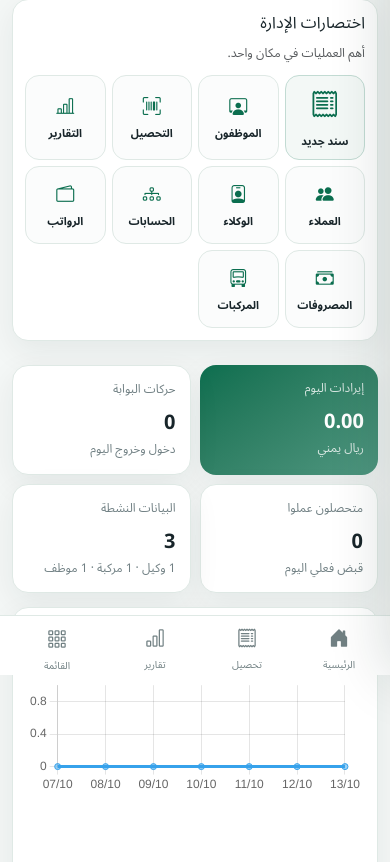
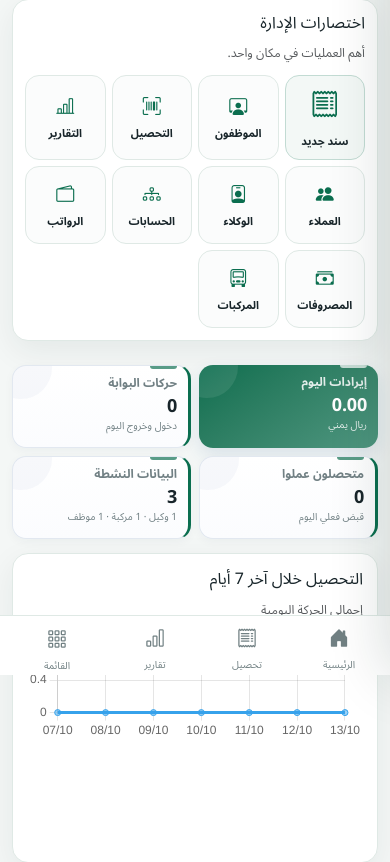
Before and after one commit to zydan25/kareem, a Flask app: page / in a window 390 px wide. Shown: the part 169-1031 px from the top of the page. Run offline with Flask 3, Linux system fonts and the light colour scheme; a user stored in the database is signed in; tables that the repository leaves empty hold one stand-in row (values such as "Sample post").

Commit message:
feat(ui): unify compact responsive statistic cards

```diff
--- /dev/null
+++ b/app/static/css/stat-cards.css
@@ -0,0 +1,263 @@
+/* Shared, responsive statistics-card component.
+   Existing dashboard/report/finance templates keep their data and markup;
+   this stylesheet provides one consistent visual system for every .stat-card. */
+
+.stat-grid {
+  align-items: stretch;
+  gap: 12px;
+}
+
+.stat-card,
+body.theme-water-pos .stat-card,
+body.theme-water-project .stat-card {
+  position: relative;
+  isolation: isolate;
+  min-width: 0;
+  min-height: 98px;
+  padding: 15px 16px 13px;
+  overflow: hidden;
+  border-radius: 17px;
+  box-shadow: 0 4px 13px rgba(24, 42, 68, .045);
+  transition: box-shadow .16s ease, transform .16s ease;
+}
+
+.stat-card:not(.primary),
+body.theme-water-pos .stat-card:not(.primary),
+body.theme-water-project .stat-card:not(.primary) {
+  border: 1px solid #e2e8f0;
+  border-inline-start: 3px solid var(--primary, #1d55d8);
+  background: linear-gradient(180deg, #fff 0%, #fbfcfe 100%);
+}
+
+.stat-card:not(.primary)::before {
+  content: "";
+  position: absolute;
+  inset-block-start: 0;
+  inset-inline-start: 15px;
+  width: 34px;
+  height: 3px;
+  border-radius: 0 0 4px 4px;
+  background: var(--primary, #1d55d8);
+  opacity: .68;
+  pointer-events: none;
+}
+
+.stat-card::after {
+  content: "";
+  position: absolute;
+  z-index: -1;
+  inset-block-start: -34px;
+  inset-inline-end: -27px;
+  width: 76px;
+  height: 76px;
+  border-radius: 50%;
+  background: rgba(72, 104, 153, .045);
+  pointer-events: none;
+}
+
+.stat-card.primary,
+body.theme-water-pos .stat-card.primary,
+body.theme-water-project .stat-card.primary {
+  border: 0;
+  box-shadow: 0 7px 18px rgba(24, 75, 138, .12);
+}
+
+.stat-card.primary::before {
+  content: "";
+  position: absolute;
+  inset-block-start: 0;
+  inset-inline-start: 15px;
+  width: 34px;
+  height: 3px;
+  border-radius: 0 0 4px 4px;
+  background: rgba(255, 255, 255, .72);
+  pointer-events: none;
+}
+
+.stat-card.primary::after {
+  background: rgba(255, 255, 255, .085);
+}
+
+.stat-card span,
+body.theme-water-pos .stat-card span,
+body.theme-water-project .stat-card span {
+  position: relative;
+  z-index: 1;
+  display: block;
+  max-width: 100%;
+  color: var(--muted, #718084);
+  font-size: var(--type-small, 12px);
+  font-weight: 800;
+  line-height: 1.4;
+  overflow-wrap: anywhere;
+}
+
+.stat-card strong,
+body.theme-water-pos .stat-card strong,
+body.theme-water-project .stat-card strong {
+  position: relative;
+  z-index: 1;
+  display: block;
+  max-width: 100%;
+  margin: 6px 0 2px;
+  font-size: calc(var(--type-stat-value, 20px) * 1.08);
+  font-weight: 900;
+  line-height: 1.2;
+  letter-spacing: -.2px;
+  font-variant-numeric: tabular-nums;
+  overflow-wrap: anywhere;
+}
+
+.stat-card small,
+body.theme-water-pos .stat-card small,
+body.theme-water-project .stat-card small {
+  position: relative;
+  z-index: 1;
+  display: block;
+  max-width: 100%;
+  color: var(--muted, #718084);
+  font-size: var(--type-label, 11px);
+  line-height: 1.4;
+  overflow-wrap: anywhere;
+}
+
+.stat-card.primary span,
+.stat-card.primary small,
+body.theme-water-pos .stat-card.primary span,
+body.theme-water-pos .stat-card.primary small,
+body.theme-water-project .stat-card.primary span,
+body.theme-water-project .stat-card.primary small {
+  color: rgba(255, 255, 255, .86);
+}
+
+body.theme-water-project .stat-card:not(.primary) {
+  border-color: #e2e8f0;
+  background: linear-gradient(180deg, #fff 0%, #fbfcff 100%);
+}
+
+body.theme-water-project .stat-card.primary {
+  box-shadow: 0 7px 18px rgba(29, 85, 216, .14);
+}
+
+body.theme-water-pos .stat-card.primary {
+  box-shadow: 0 7px 18px rgba(22, 131, 84, .14);
+}
+
+@media (hover: hover) and (pointer: fine) {
+  .stat-card:hover {
+    transform: translateY(-2px);
+    box-shadow: 0 8px 20px rgba(24, 42, 68, .09);
+  }
+  .stat-card.primary:hover,
+  body.theme-water-pos .stat-card.primary:hover,
+  body.theme-water-project .stat-card.primary:hover {
+    box-shadow: 0 10px 24px rgba(24, 75, 138, .17);
+  }
+}
+
+@media (max-width: 1100px) {
+  .stat-grid,
+  body.theme-water-pos .stat-grid,
+  body.theme-water-project .stat-grid {
+    grid-template-columns: repeat(2, minmax(0, 1fr));
+    gap: 9px;
+  }
+}
+
+@media (max-width: 600px) {
+  .stat-grid,
+  body.theme-water-pos .stat-grid,
+  body.theme-water-project .stat-grid {
+    gap: 8px;
+  }
+
+  .stat-card,
+  body.theme-water-pos .stat-card,
+  body.theme-water-project .stat-card {
+    min-height: 83px;
+    padding: 10px 11px 9px;
+    border-radius: 14px;
+    box-shadow: 0 3px 10px rgba(24, 42, 68, .04);
+  }
+
+  .stat-card span,
+  body.theme-water-pos .stat-card span,
+  body.theme-water-project .stat-card span {
+    font-size: var(--type-small, 12px);
+    line-height: 1.35;
+  }
+
+  .stat-card strong,
+  body.theme-water-pos .stat-card strong,
+  body.theme-water-project .stat-card strong {
+    margin: 4px 0 1px;
+    font-size: calc(var(--type-stat-value, 20px) * .9);
+    line-height: 1.18;
+  }
+
+  .stat-card small,
+  body.theme-water-pos .stat-card small,
+  body.theme-water-project .stat-card small {
+    font-size: var(--type-help, 10px);
+    line-height: 1.35;
+  }
+
+  .stat-card:not(.primary)::before,
+  .stat-card.primary::before {
+    inset-inline-start: 11px;
+    width: 27px;
+  }
+
+  .stat-card::after {
+    width: 62px;
+    height: 62px;
+    inset-block-start: -29px;
+    inset-inline-end: -23px;
+  }
+}
+
+@media (max-width: 360px) {
+  .stat-grid,
+  body.theme-water-pos .stat-grid,
+  body.theme-water-project .stat-grid {
+    gap: 7px;
+  }
+
+  .stat-card,
+  body.theme-water-pos .stat-card,
+  body.theme-water-project .stat-card {
+    min-height: 78px;
+    padding: 9px 9px 8px;
+    border-radius: 12px;
+  }
+
+  .stat-card strong,
+  body.theme-water-pos .stat-card strong,
+  body.theme-water-project .stat-card strong {
+    font-size: calc(var(--type-stat-value, 20px) * .82);
+  }
+
+  .stat-card small,
+  body.theme-water-pos .stat-card small,
+  body.theme-water-project .stat-card small {
+    font-size: var(--type-help, 10px);
+  }
+}
+
+@media print {
+  .stat-card,
+  body.theme-water-pos .stat-card,
+  body.theme-water-project .stat-card {
+    min-height: 0;
+    border: 1px solid #ddd !important;
+    border-radius: 8px;
+    box-shadow: none !important;
+    transform: none !important;
+    break-inside: avoid;
+  }
+
+  .stat-card::before,
+  .stat-card::after {
+    display: none !important;
+  }
+}
--- a/app/templates/base.html
+++ b/app/templates/base.html
@@ -17,6 +17,7 @@
 {% endif %}
 <link href="{{ url_for('static',filename='css/searchable-select.css',v='20261013-typography-2') }}" rel="stylesheet">
 <link href="{{ url_for('static',filename='css/party-cards.css',v='20261013-typography-5') }}" rel="stylesheet">
+<link href="{{ url_for('static',filename='css/stat-cards.css',v='20261013-1') }}" rel="stylesheet">
 <link href="{{ url_for('static',filename='css/typography.css',v='20261013-typography-3') }}" rel="stylesheet">
 <style>:root{--primary:{{brand_color}};--primary-dark:color-mix(in srgb, {{brand_color}} 82%, #000);--accent:color-mix(in srgb, {{brand_color}} 12%, #fff);--ui-font-scale:{{ui_font_scale|default('1')}}</style>
 <title>{% block title %}{{ app_name }}{% endblock %}</title>
```
